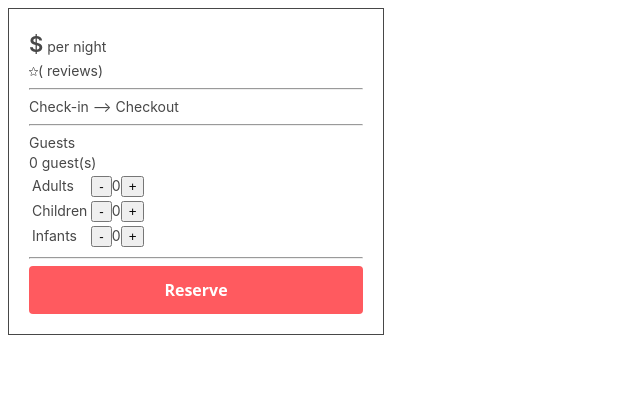
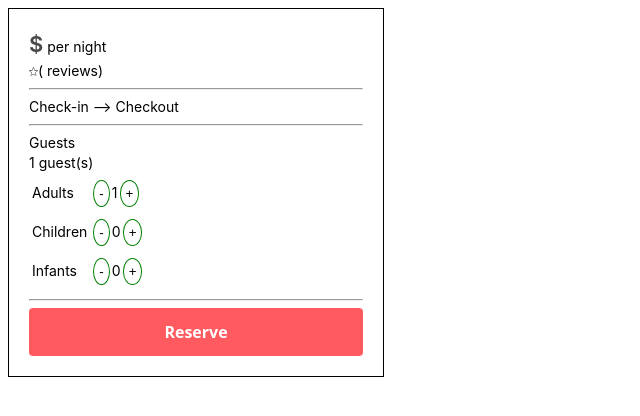
Before and after one commit to shiju-an/reservation-services, a React (Create React App) app in the folder client/: page / in a window 1280 px wide. Both pictures are taken after a click on the element "Guests". Shown: the top 416 px of the page, without its empty margins (0-640 px from the left). Built offline with nearby package versions, Linux system fonts and the light colour scheme; no server answers; the HTML template or start-up script is replaced by a standard one.

Commit message:
Adds styling up till buttons

```diff
--- a/client/src/App.jsx
+++ b/client/src/App.jsx
@@ -31,7 +31,7 @@ class App extends React.Component {
       guestsOpen: false,
       checkIn: 'Check-in',
       checkOut: 'Checkout',
-      adults: 0,
+      adults: 1,
       children: 0,
       infants: 0,
       nights: 1,
--- a/client/src/Guests.jsx
+++ b/client/src/Guests.jsx
@@ -1,6 +1,8 @@
 /* eslint-disable react/prop-types */
 import React from 'react';
+import styled from './Styles.jsx';
 
+const { CircleButton } = styled;
 
 const Guests = ({
   decrease, increase, children, infants, adults
@@ -11,25 +13,25 @@ const Guests = ({
         <tr>
           <td>Adults</td>
           <td>
-            <button type="button" name="adults" onClick={decrease}>-</button>
+            <CircleButton type="button" name="adults" onClick={decrease}> - </CircleButton>
             {adults}
-            <button type="button" name="adults" onClick={increase}>+</button>
+            <CircleButton type="button" name="adults" onClick={increase}> + </CircleButton>
           </td>
         </tr>
         <tr>
           <td>Children</td>
           <td>
-            <button type="button" name="children" onClick={decrease}>-</button>
+            <CircleButton type="button" name="children" onClick={decrease}> - </CircleButton>
             {children}
-            <button type="button" name="children" onClick={increase}>+</button>
+            <CircleButton type="button" name="children" onClick={increase}> + </CircleButton>
           </td>
         </tr>
         <tr>
           <td>Infants</td>
           <td>
-            <button type="button" name="infants" onClick={decrease}>-</button>
+            <CircleButton type="button" name="infants" onClick={decrease}> - </CircleButton>
             {infants}
-            <button type="button" name="infants" onClick={increase}>+</button>
+            <CircleButton type="button" name="infants" onClick={increase}> + </CircleButton>
           </td>
         </tr>
       </tbody>
--- a/client/src/Styles.jsx
+++ b/client/src/Styles.jsx
@@ -15,7 +15,6 @@ const AppWrapper = styled.div`
   border-top-style: solid;
   border-top-width: 1px;
   box-sizing: border-box;
-  color: rgb(72, 72, 72);
   display: block;
   font-family: Circular, -apple-system, system-ui, Roboto, "Helvetica Neue", sans-serif;
   font-size: 14px;
@@ -48,6 +47,7 @@ const Price = styled.span`
 const Star = styled.img`
   width: 9px;
 `;
+
 
 const Reserve = styled.button`
   display: inline-block !important;
@@ -86,4 +86,15 @@ const Reserve = styled.button`
   color: #ffffff !important;
 `;
 
-export default { AppWrapper, Reserve, Price, Star };
+const CircleButton = styled.button`
+  background-color: #ffffff;
+  border: solid;
+  border-color: green;
+  padding: 5px;
+  display: inline-block;
+  margin: 4px 2px;
+  border-radius: 50%;
+  border-width: .5px;
+`;
+
+export default { AppWrapper, Reserve, Price, Star, CircleButton };
```
Also changed, not shown: webpack.config.js (line endings or trailing spaces).
